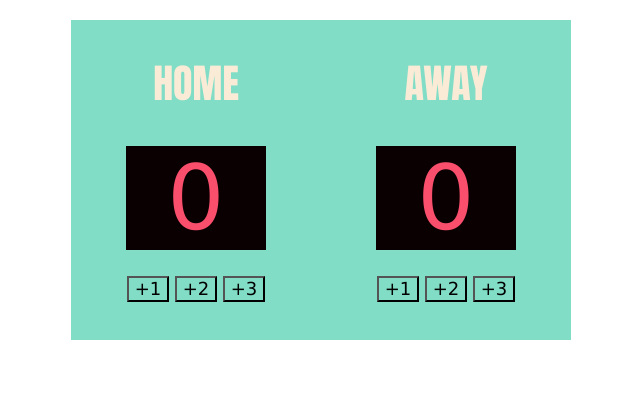
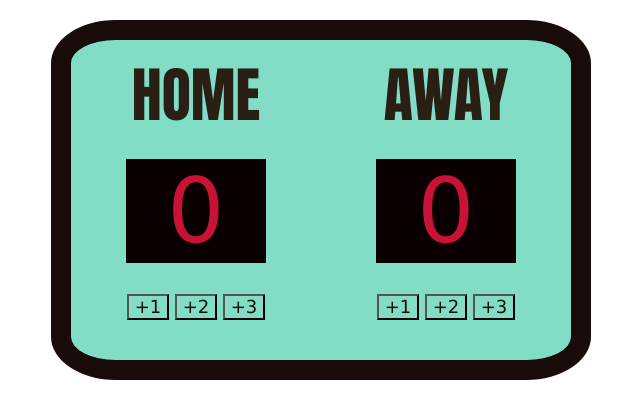
Before and after one commit to yosefabasheli/ScoreCardCounter, a plain HTML site: page index.html in a window 1280 px wide. Shown: the whole page, without its empty margins (319-959 px from the left). Drawn offline with nearby package versions, Linux system fonts and the light colour scheme.

Commit message:
updated border and margin sett

```diff
--- a/index.css
+++ b/index.css
@@ -11,12 +11,15 @@ body {
     margin: 20px auto;
     max-width: 500px;
     height : 320px;
+    border: 20px solid rgb(26, 11, 11);
+    border-radius : 12%;
 
 }
 h3 {
     font-family: Impact, Haettenschweiler, 'Arial Narrow Bold', sans-serif;
-    font-size: 40px;
-    color:antiquewhite;
+    font-size: 60px;
+    color:rgb(41, 31, 20);
+    margin: 20px;
 
 
 }
@@ -24,8 +27,8 @@ h3 {
 #homescore, #guestscore {
     background: #0a0001;
     font-size: 90px;
-    color: #F94F6D;
-    margin: 25px;
+    color: #c81334;
+    margin: 30px;
     width: 140px;
     font-family: Verdana, Geneva, Tahoma, sans-serif;
 
@@ -35,6 +38,7 @@ button {
     background: transparent;
     font-family: Verdana, Geneva, Tahoma, sans-serif;
     font-size: 18px;
+    color: rgb(27, 14, 7);
 
 
 }
```
